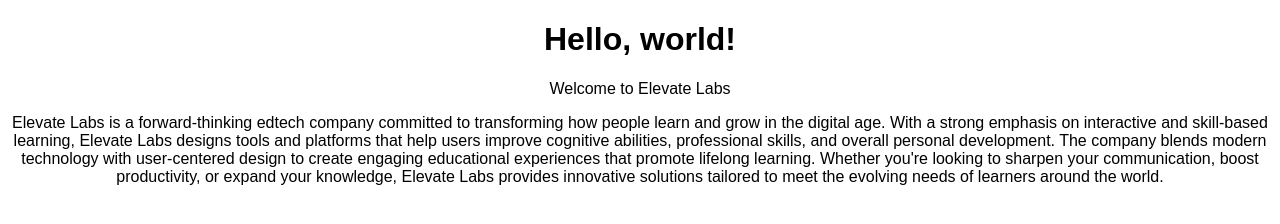
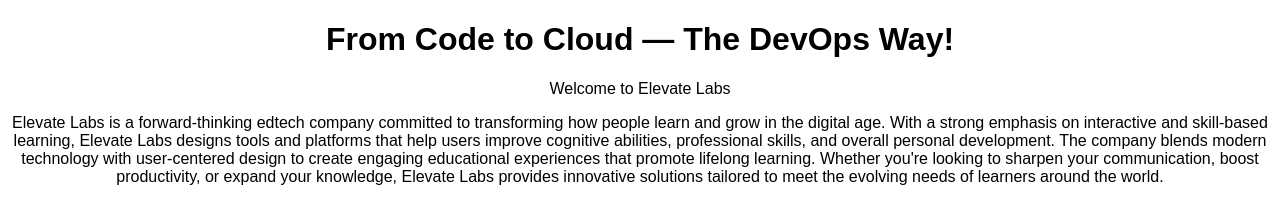
Before and after one commit to karishsr/Task-6, a plain HTML site: page index.html in a window 1280 px wide. Drawn offline with Linux system fonts and the light colour scheme.

Commit message:
Update index.html

```diff
--- a/index.html
+++ b/index.html
@@ -5,7 +5,7 @@
   <link rel="stylesheet" href="style.css">
 </head>
 <body>
-  <h1>Hello, world!</h1>
+  <h1>From Code to Cloud — The DevOps Way!</h1>
   <p>Welcome to Elevate Labs</p>
   <p>Elevate Labs is a forward-thinking edtech company committed to transforming how people learn and grow in the digital age.
     With a strong emphasis on interactive and skill-based learning, Elevate Labs designs tools and platforms that help users
```
